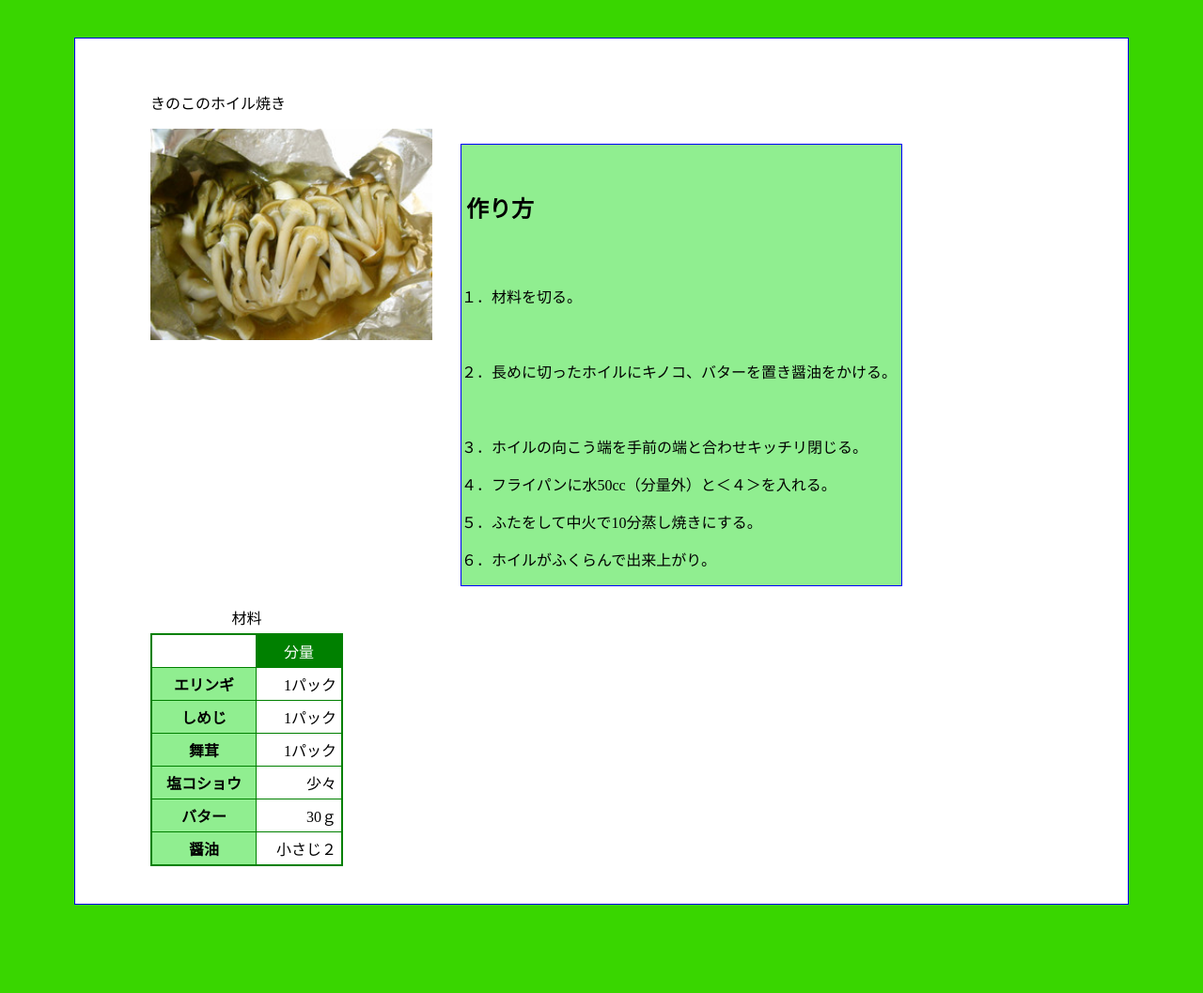
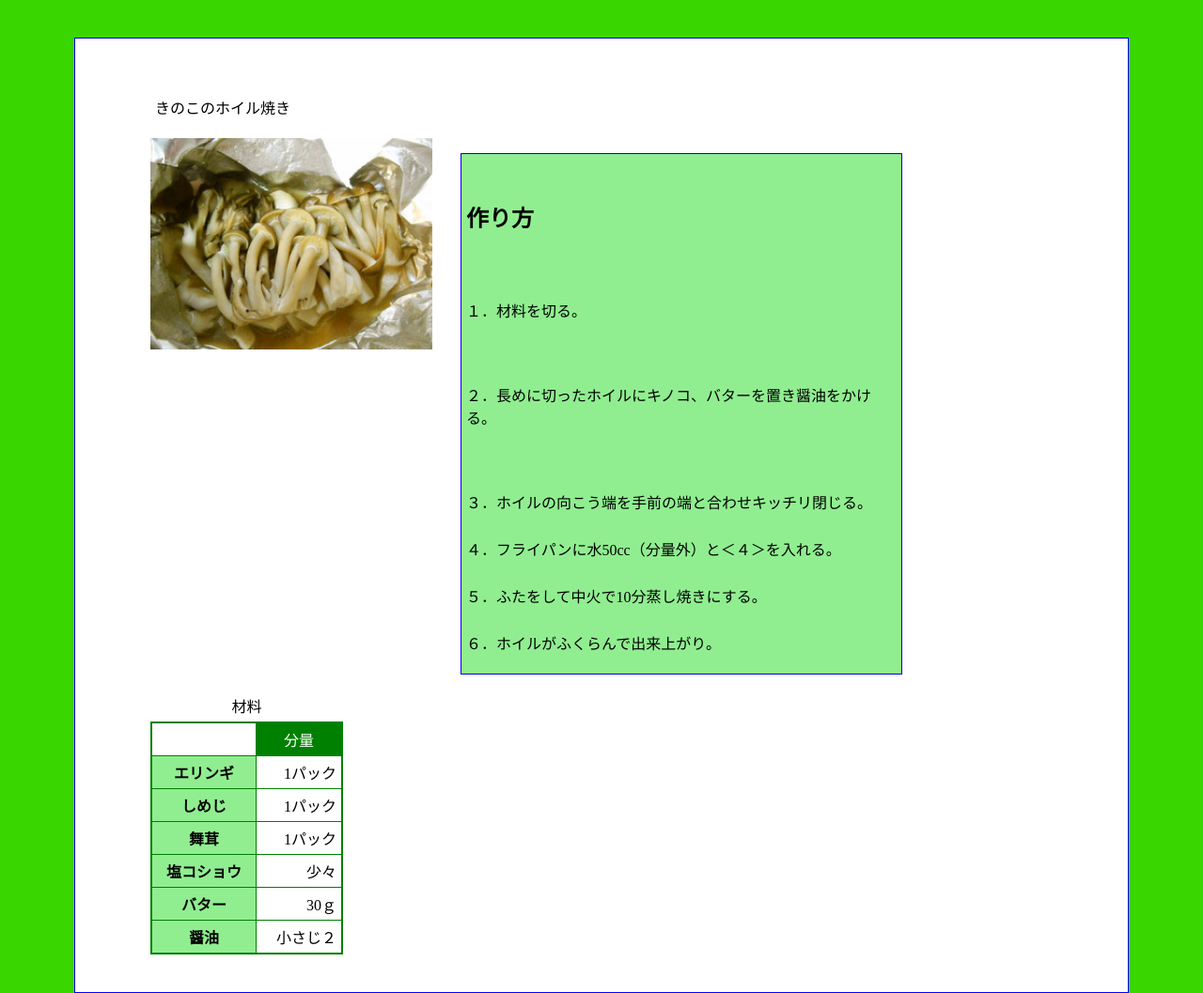
Before and after one commit to g1627081/web1, a plain HTML site: page index.html in a window 1280 px wide. Shown: the whole page at 94% size. Before the commit the page ends 1003 px from the top, so only its background shows below. Drawn offline with Linux system fonts and the light colour scheme.

Commit message:
Update default.css

```diff
--- a/css/default.css
+++ b/css/default.css
@@ -2,7 +2,9 @@
 body{
   background-color:#39d600;
 }
-
+p{
+ padding:5px;
+}
 #main{
   width:960px;
   margin:40px auto;
```
